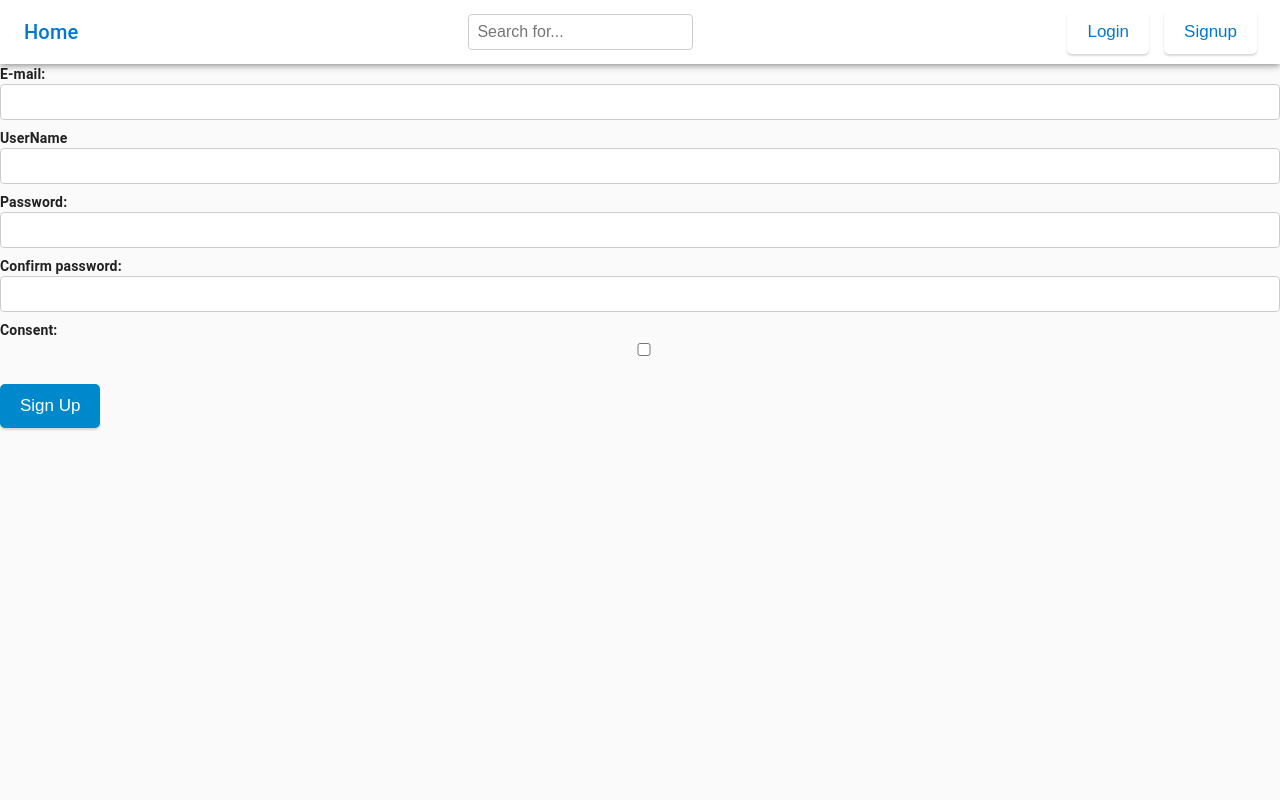
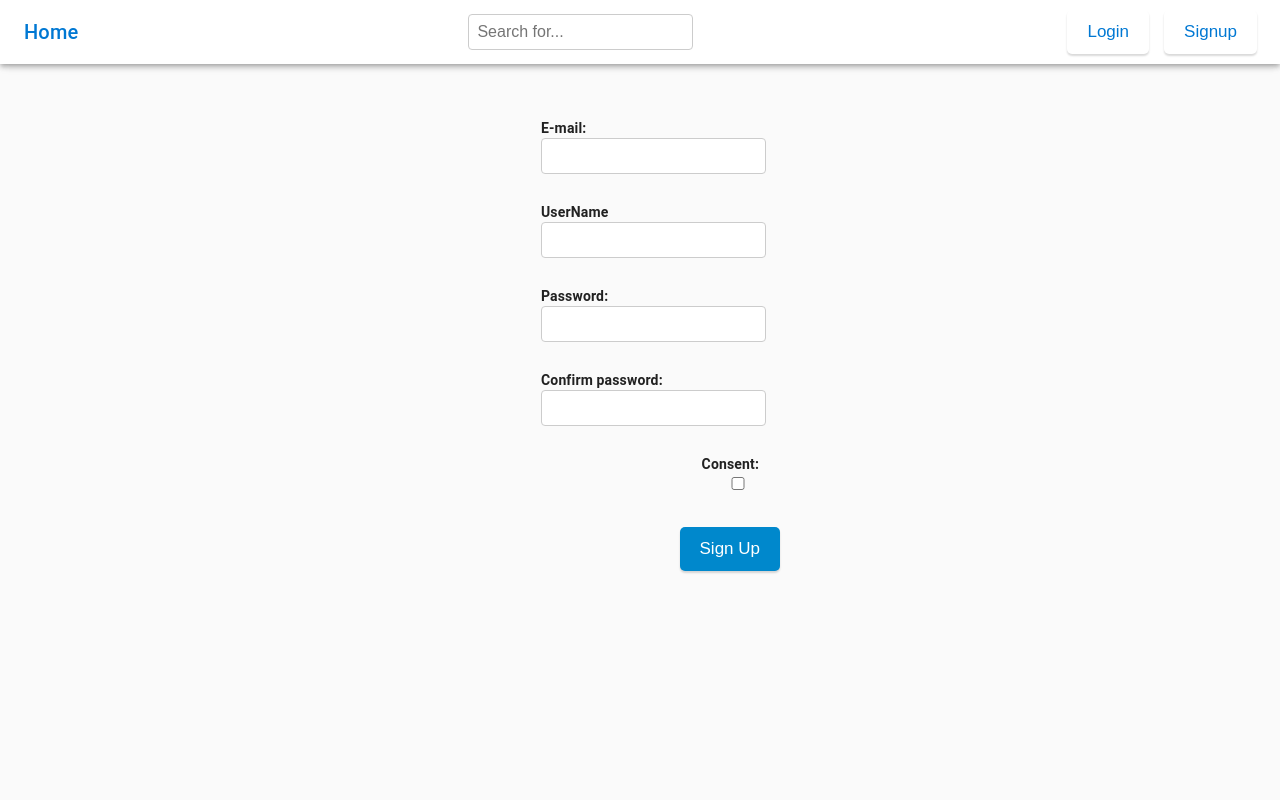
Before and after one commit to mann27/News24x7-Client, a React (Create React App) app: page /signup in a window 1280 px wide. Shown: the top 800 px of the page. Built offline with nearby package versions, Linux system fonts and the light colour scheme; no server answers.

Commit message:
Update signup.css

```diff
--- a/src/components/SignupPage/signup.css
+++ b/src/components/SignupPage/signup.css
@@ -30,13 +30,28 @@
 
   }
    */
+   *{
+    box-sizing: border-box;
+   }
+   .form {
+    display: flex;
+    width: 20em;
+    margin: 0 auto;
+    flex-direction: column;
+
+    align-items: flex-end;
+  }
+
   body {
     font-family: -apple-system, BlinkMacSystemFont, "Segoe UI", Helvetica, Arial,
       sans-serif, "Apple Color Emoji", "Segoe UI Emoji", "Segoe UI Symbol";
     font-size: 14px;
-    line-height: 1.5;
+    width: 100%;
+    padding-top: 40px;
+    line-height: 2;
     color: #24292e;
     background-color: #fff;
+
   }
 
   .app {
@@ -74,9 +89,19 @@
     margin-bottom: .5rem;
   }
 
-  .input-feedback {
+  label span {
+    margin-right: 0.5em;
+  }
+
+
+  .form-field {
+    margin: 1em;
+  }
+
+  .form-field-error {
+    margin-right: 1em;
+    font-size: 0.8em;
     color: red;
-    margin-top: .25rem;
   }
 
   button {
```
